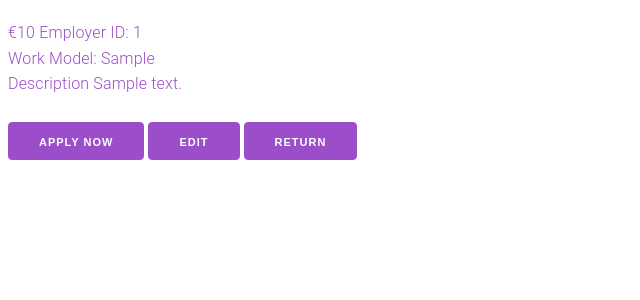
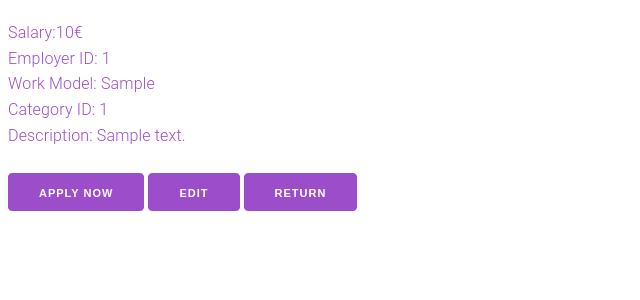
Before and after one commit to Spanca05/LBAW-Konnekt, a Laravel app: template resources/views/pages/jobpost.blade.php in a window 1280 px wide. Shown: the part 164-464 px from the top of the page, without its empty margins (0-640 px from the left). Run offline with Laravel 12, Linux system fonts and the light colour scheme; the template is opened without the code that fills it: most values are stand-ins (such as "Sample title", 1, 10 or a date in 2020).

Commit message:
added category

```diff
--- a/app/Http/Controllers/JobPostController.php
+++ b/app/Http/Controllers/JobPostController.php
@@ -56,10 +56,10 @@ class JobPostController extends Controller
         $jobPost->description = $request->description;
         $jobPost->salary = $request->salary;
         $jobPost->work_model = $request->work_model;
+        $jobPost->category_id = $request->category_id;
 
         //$jobPost->employer_id = Auth::id();
         $jobPost->employer_id = 2; // default value
-        $jobPost->category_id = 1; // default value
         $jobPost->location_id = 1; // defaukt value
 
         $jobPost->save();
--- a/resources/views/pages/jobpost.blade.php
+++ b/resources/views/pages/jobpost.blade.php
@@ -5,7 +5,7 @@
 @section('content')
     <section id="jobpost">
         @include('partials.jobpost', ['jobPost' => $jobPost])
-        <p class="description">Description {{ $jobPost->description }} </p>
+        <p class="description">Description: {{ $jobPost->description }} </p>
         <button class="apply-button">Apply Now</button>
         <a href="{{ route('pages.jobposts.index') }}"><button class="apply-button">Edit</button></a>
         <a href="{{ route('pages.jobposts.index') }}" ><button class="return" >return</button></a>
--- a/resources/views/partials/jobpost.blade.php
+++ b/resources/views/partials/jobpost.blade.php
@@ -11,10 +11,13 @@
     </header>
 
     <div class="meta">
-        <span class="salary">€{{ $jobPost->salary }}</span>
+        <span class="salary">Salary:{{ $jobPost->salary }}€</span>
+        <br>
         <span class="employer">Employer ID: {{ $jobPost->employer_id }}</span>
         <br>
         <span class="work_model">Work Model: {{ $jobPost->work_model }}</span>
+        <br>
+        <span class="category">Category ID: {{ $jobPost->category_id }}</span>
     </div>
 
 
```
Also changed, not shown: resources/views/pages/create_jobpost.blade.php (+11 -4 lines).
